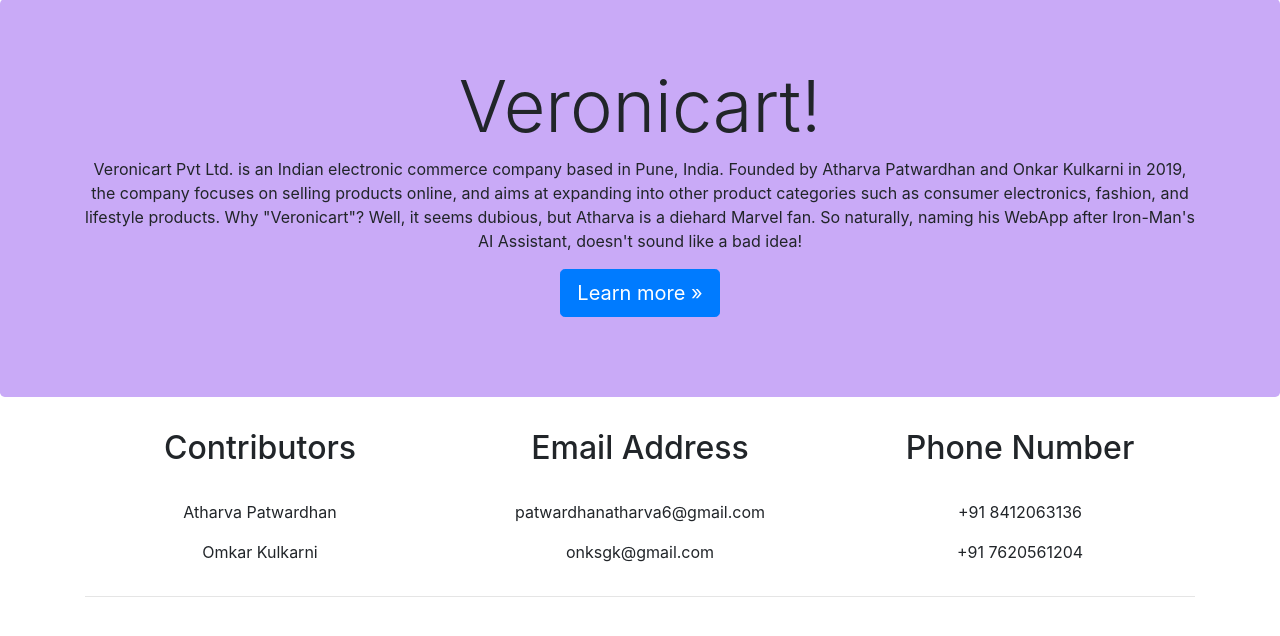
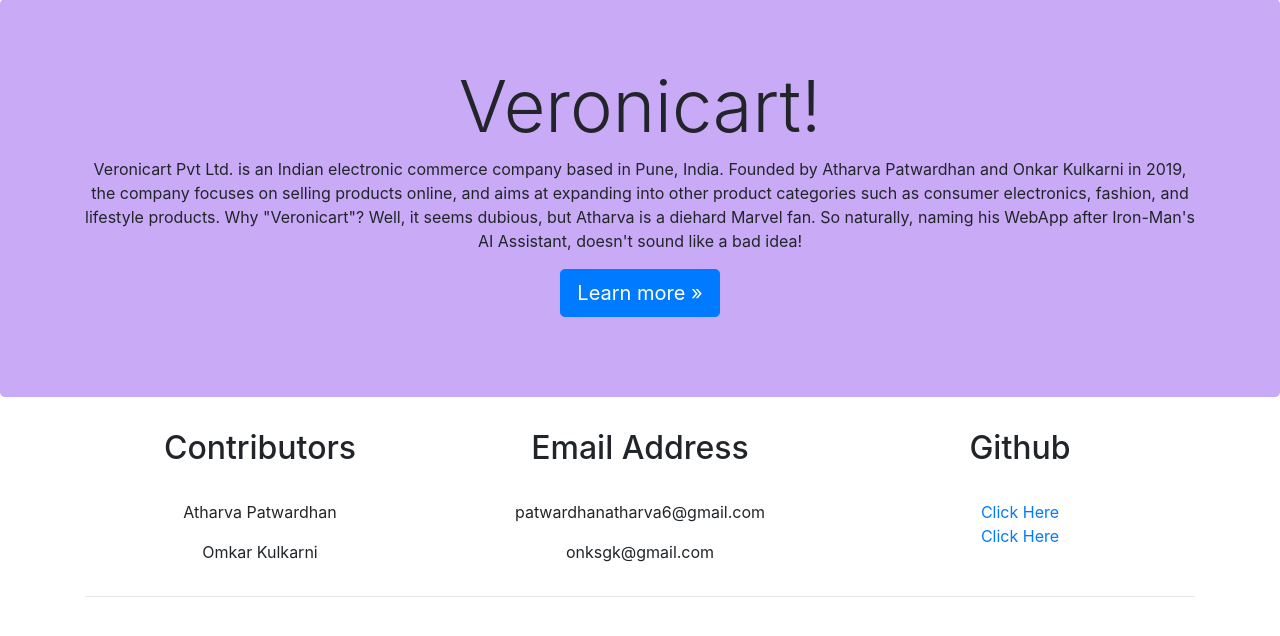
Before and after one commit to CodeSadhu/Veronicart, a Django app: page /shop/about/ in a window 1280 px wide. Shown: the part 57-693 px from the top of the page. Run offline with Django 3.2, Linux system fonts and the light colour scheme; some libraries are stand-ins or nearby versions.

Commit message:
Add github links

```diff
--- a/home/mainShop/templates/mainShop/about.html
+++ b/home/mainShop/templates/mainShop/about.html
@@ -25,9 +25,9 @@
                 <p>onksgk@gmail.com</p>
             </div>
             <div class="col-md-4">
-                <h2>Phone Number</h2><br>
-                <p>+91 8412063136</p>
-                <p>+91 7620561204</p>
+                <h2>Github</h2><br>
+                <a href="https://github.com/CodeSadhu/" target="_blank" onclick="window.location.href">Click Here</a><br>
+                <a href="https://github.com/TheGeekyMan/" target="_blank" onclick="window.location.href">Click Here</a>
             </div>
         </div>
         <hr>
```
Also changed, not shown: home/db.sqlite3.
